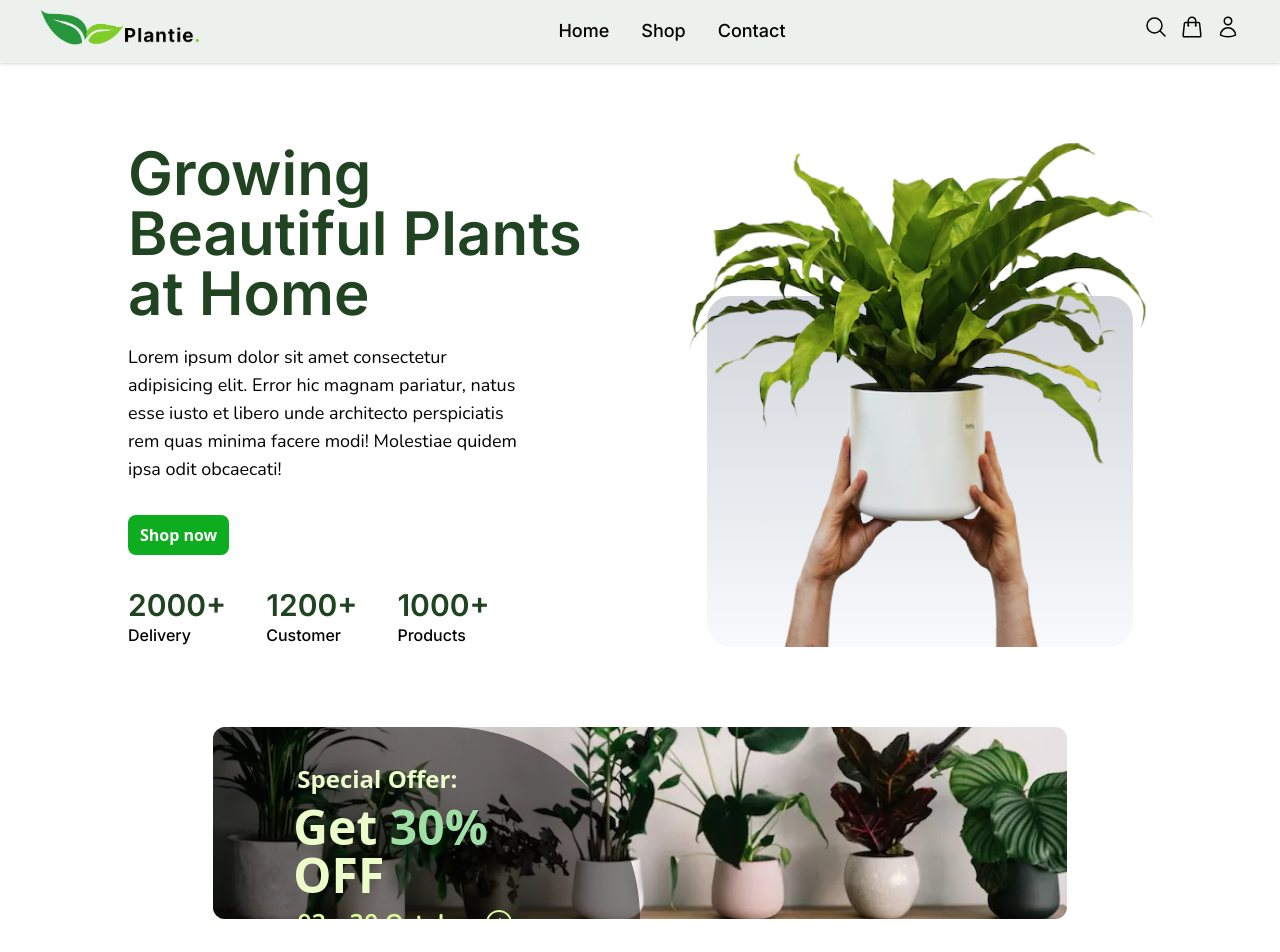
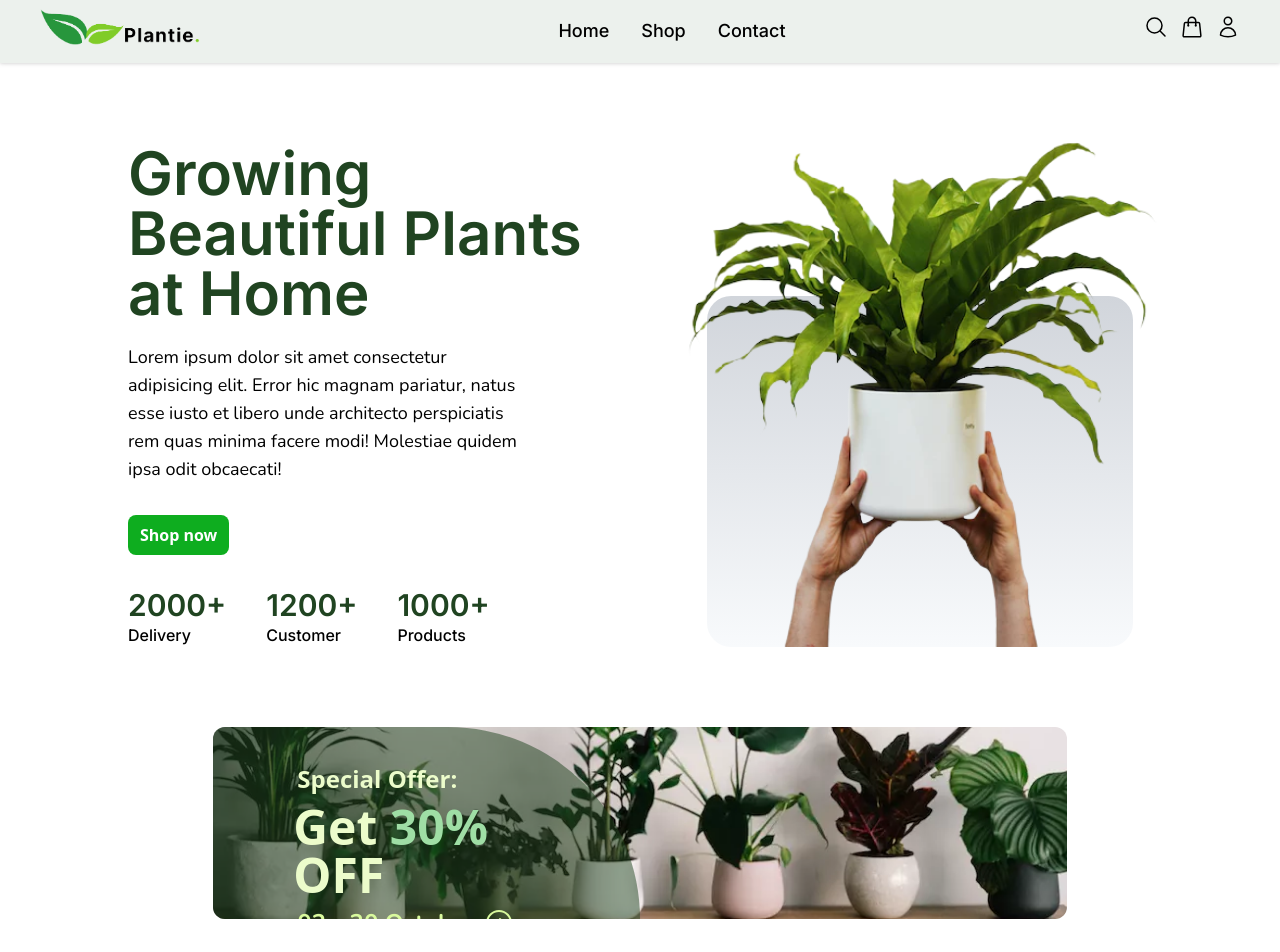
Before and after one commit to ha-manel/Plantie, a React (Create React App) app: page / in a window 1280 px wide. Shown: the top 952 px of the page. Built offline with nearby package versions, Linux system fonts and the light colour scheme.

Commit message:
Update bg color

```diff
--- a/src/components/discount/Discount.jsx
+++ b/src/components/discount/Discount.jsx
@@ -5,7 +5,7 @@ const Discount = () => (
     className="w-11/12 max-w-5xl sm:mx-0 sm:w-2/3 h-48 my-20 bg-no-repeat bg-center bg-cover rounded-xl overflow-hidden"
     style={{ backgroundImage: 'url("./assets/images/img3.png")' }}
   >
-    <div className="w-2/3 sm:w-1/2 h-full px-2 py-7 lg:px-16 lg:py-7 xl:px-20 xl:py-9 bg-black/50 rounded-tr-full">
+    <div className="w-2/3 sm:w-1/2 h-full px-2 py-7 lg:px-16 lg:py-7 xl:px-20 xl:py-9 bg-primary-500/50 rounded-tr-full">
       <div>
         <span className="block pl-1 mb-2 file:font-inter text-2xl font-bold text-lime-100">
           Special Offer:
```
